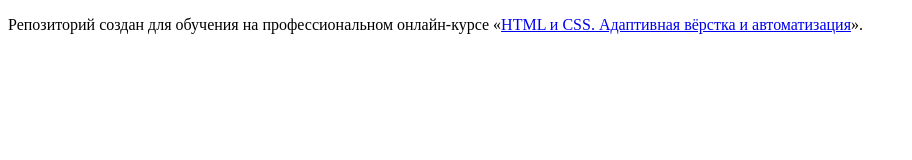
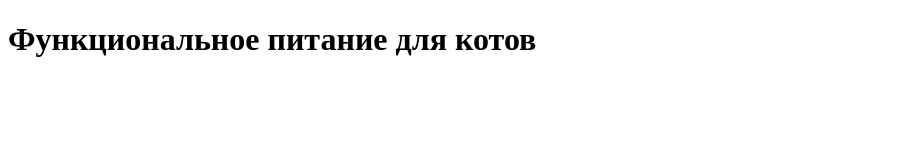
Before and after one commit to htmlacademy-adaptive/1812875-cat-energy-25, a website: page source/index.html in a window 1280 px wide. Shown: the whole page, without its empty margins (0-912 px from the left). Drawn offline with Linux system fonts and the light colour scheme.

Commit message:
module2-task1

```diff
--- a/source/index.html
+++ b/source/index.html
@@ -5,8 +5,8 @@
     <title>HTML Academy: Кэт энерджи</title>
   </head>
   <body>
-
-    <p>Репозиторий создан для обучения на профессиональном онлайн‑курсе «<a href="https://htmlacademy.ru/intensive/adaptive">HTML и CSS. Адаптивная вёрстка и автоматизация</a>».</p>
-
+    <h1 class="title-main">
+      Функциональное питание для котов
+    </h1>
   </body>
 </html>
```
